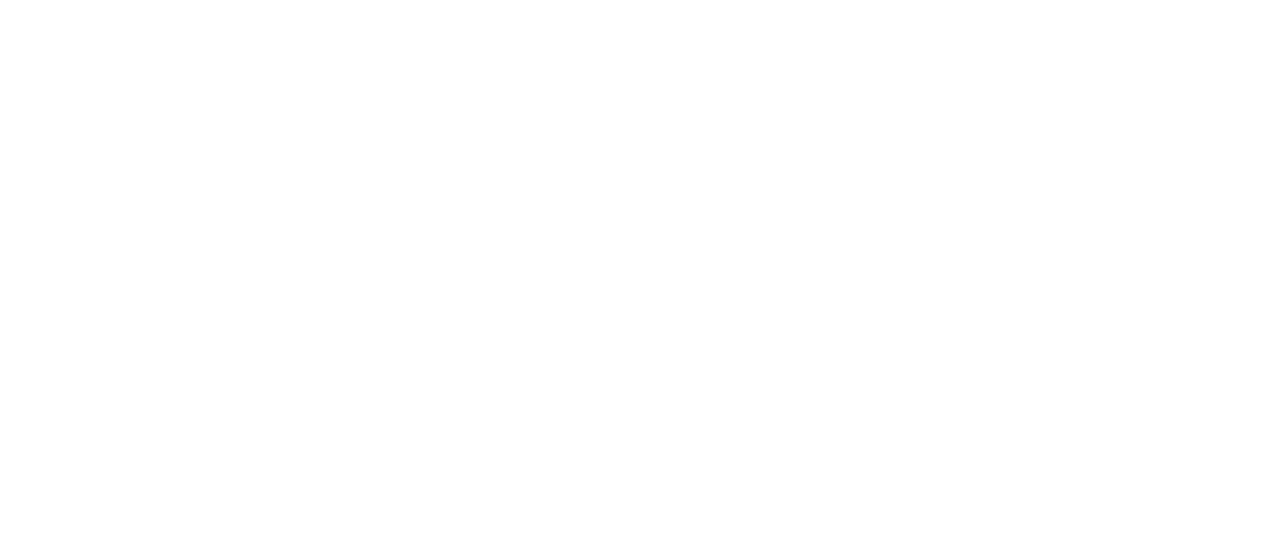
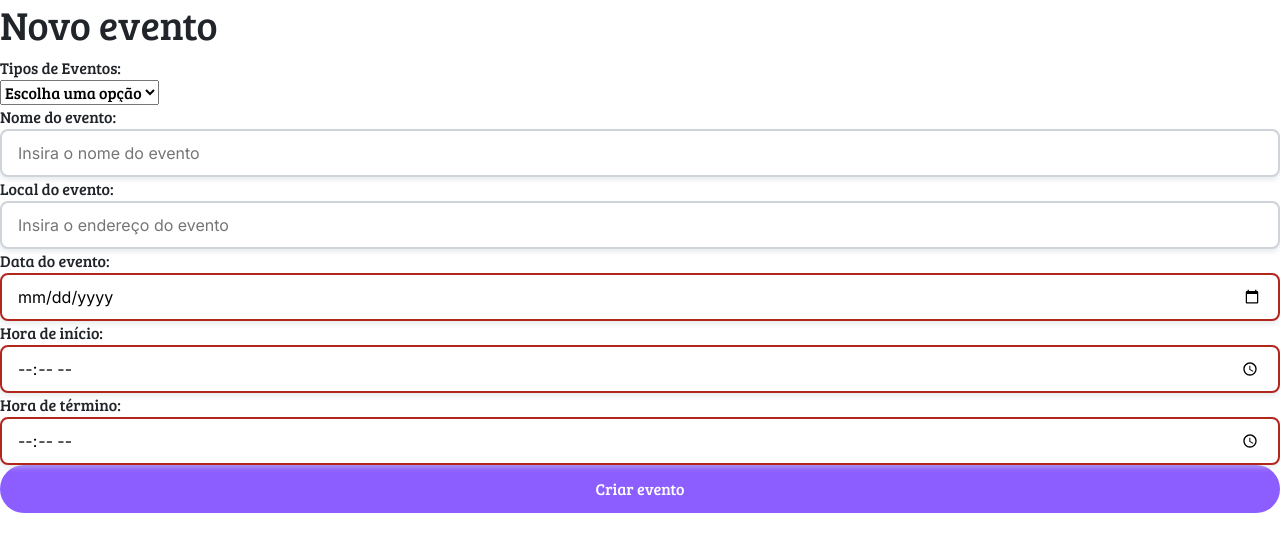
Before and after one commit to Eventhub-TCC/eventhub-tcc.github.io, a React (Create React App) app: page /criar-evento in a window 1280 px wide. Before the commit this address had no page. Shown: the top 552 px of the page. Built offline with nearby package versions, Linux system fonts and the light colour scheme.

Commit message:
feat(frontend): cria pagina de cadastro de eventos
- pagina de cadastro de eventos sem estilização
- altera hook tipoUsuario para tipo array number
- mudança nos props de imputRadio, Botao e imput
- adição do componente select
- alteração na rota do cadastro de eventos

```diff
--- a/src/App.tsx
+++ b/src/App.tsx
@@ -1,5 +1,6 @@
-import Login from './paginas/Login_m/Login'
-import Cadastro from './paginas/Cadastro/Cadastro'
+import Login from './paginas/Login/Login'
+import Cadastro from './paginas/CadastroUsuario/Cadastro'
+import CadastroEvento from './paginas/CadastroEvento/CadastroEvento'
 import { BrowserRouter, Routes, Route } from 'react-router'
 
 const App = () => {
@@ -9,6 +10,7 @@
         <Routes>
           <Route path='login' element={<Login />}/>
           <Route path= 'cadastro' element={<Cadastro />}/>
+          <Route path='criar-evento' element={<CadastroEvento />}/>
         </Routes>
       </BrowserRouter>
     </div>
--- a/src/componentes/Botao/Botao.tsx
+++ b/src/componentes/Botao/Botao.tsx
@@ -1,12 +1,13 @@
 import React from 'react'
 import './Botao.css'
 
-const Botao = ({tamanho = 'med', cor = 'var(--purple-700)', funcao, texto}: any) => {
+const Botao = ({tamanho = 'med', cor = 'var(--purple-700)', funcao, texto,submit=false}: any) => {
   return (
     <button
       className={`botao ${tamanho}`}
       style={{'--cor-principal': cor} as React.CSSProperties}
       onClick={funcao}
+      type={submit ? "submit" : 'button'}
     >
       {texto}
     </button>
--- a/src/componentes/Input/Input.tsx
+++ b/src/componentes/Input/Input.tsx
@@ -1,14 +1,19 @@
 import './Input.css'
 
-const Input = ({tipo = 'text', dica, obrigatorio = true, onChange, icone = null, posicaoIcone = 'sem-icone', funcaoIcone = null}: any) => {
+const Input = ({cabecalho = false, cabecalhoTexto = '' , tipo = 'text', dica, obrigatorio = true, onChange, icone = null, posicaoIcone = 'sem-icone', funcaoIcone = null,name}: any) => {
   return (
-    <div className="container-input">
+    <div>
+      <div className={cabecalho === true? 'd-block' : 'd-none'}>
+        <label htmlFor={name}>{cabecalhoTexto}</label>
+      </div>
+      <div className="container-input">
       <input type={tipo}
         className={`input ${!icone && posicaoIcone === 'sem-icone' ? 'input-padding-sem-icone' : (icone && posicaoIcone === 'sem-icone') || posicaoIcone === 'direita' ? 'input-padding-direita' : 'input-padding-esquerda'}`}
         placeholder={dica}
         required={obrigatorio}
         onChange={onChange}
-        name='input'
+        name={name}
+        id={name}
       />
       {
         !icone && posicaoIcone === 'sem-icone' ?
@@ -22,6 +27,8 @@
             </button>
       }
     </div>
+    </div>
+
   )
 }
 
--- a/src/componentes/InputRadio/InputRadio.tsx
+++ b/src/componentes/InputRadio/InputRadio.tsx
@@ -1,9 +1,9 @@
 import './InputRadio.css'
 
-const InputRadio = ({nome, textoLabel, id, funcao}: any) => {
+const InputRadio = ({nome, textoLabel, id, funcao, value}: any) => {
   return (
     <label htmlFor={id} className='label_radio'>
-      <input className='radio' type="radio" name={nome} id={id} onChange={funcao}/> {textoLabel}
+      <input className='radio' type="radio" name={nome} id={id} onChange={funcao} value={value}/> {textoLabel}
       <span className='radio_span'></span>
     </label>
   )
--- /dev/null
+++ b/src/componentes/Select/Select.tsx
@@ -0,0 +1,20 @@
+import React from 'react'
+
+const Select = ({cabecalho=false,cabecalhoTexto='cabeçalho:',dica='Escolha uma opção', opcoes, funcao}:any) => {
+    const defineOpcoes = opcoes.map((el:any,id:any)=>{
+        return <option key={id} value={el}>{el}</option>
+    })
+  return (
+    <div>
+        <label className={cabecalho===true? 'd-block' : 'd-none'}>{cabecalhoTexto}</label>
+        <div>
+            <select onChange={funcao}>
+                <option>{dica}</option>
+            {defineOpcoes}
+            </select>
+        </div>
+    </div>
+  )
+}
+
+export default Select
--- /dev/null
+++ b/src/paginas/CadastroEvento/CadastroEvento.tsx
@@ -0,0 +1,59 @@
+import { ChangeEvent, FormEvent, useState } from 'react'
+import './CadastroEvento.css'
+import Input from '../../componentes/Input/Input'
+import Botao from '../../componentes/Botao/Botao'
+import Select from '../../componentes/Select/Select'
+import axios from 'axios'
+
+
+const CadastroEvento = () => {
+  const [tipoEvento, setTipoEvento] = useState(0)
+  const [nomeEvento, setNomeEvento] = useState('')
+  const [localEvento, setLocalEvento] = useState('')
+  const [horaInicio, setHoraInicio] = useState('')
+  const [horaFim, setHoraFim] = useState('')
+  const [dataEvento, setDataEvento] = useState(new Date())
+
+
+  const criarEvento = async(e:FormEvent<HTMLFormElement>,nomeEvento: string,localEvento: string,dataEvento: Date,horaInicio:string,horaFim:string,idTipoEvento:number)=>{
+    e.preventDefault()
+    await axios.post('http://localhost:3000/users/ca5f6e79-2373-40fa-a550-7ce58d7da19a/events',{
+      nomeEvento,
+      localEvento,
+      dataEvento,
+      horaInicio,
+      horaFim,
+      idTipoEvento,
+      idUsuario: 'ca5f6e79-2373-40fa-a550-7ce58d7da19a'
+    } )
+  }
+
+  return (
+    <form>
+      <h1>Novo evento</h1>
+        <div>
+          <Select cabecalho={true} cabecalhoTexto='Tipos de Eventos:' opcoes={[1,2,3]} funcao={(e:ChangeEvent<HTMLSelectElement>)=>{setTipoEvento(Number(e.target.value))}}/>
+        </div>
+        <div>
+          <Input cabecalho={true} cabecalhoTexto='Nome do evento:' tipo='text' dica='Insira o nome do evento' onChange={(e:ChangeEvent<HTMLInputElement>)=>{setNomeEvento(e.target.value)}}/>
+        </div>
+        <div>
+          <Input cabecalho={true} cabecalhoTexto='Local do evento:' dica='Insira o endereço do evento' tipo='text' obrigatorio={false} onChange={(e:ChangeEvent<HTMLInputElement>)=>{setLocalEvento(e.target.value)}}/>
+        </div>
+        <div>
+          <Input cabecalho={true} cabecalhoTexto='Data do evento:' dica='Insira a data do evento' tipo='date' onChange={(e:ChangeEvent<HTMLInputElement>)=>{setDataEvento(new Date(e.target.value))}}/>
+        </div>
+        <div>
+          <Input cabecalho={true} cabecalhoTexto='Hora de início:' dica='Insira a hora de início' tipo='time'  onChange={(e:ChangeEvent<HTMLInputElement>)=>{setHoraInicio(e.target.value);console.log(horaInicio)}}/>
+        </div>
+        <div>
+          <Input cabecalho={true} cabecalhoTexto='Hora de término:' dica='Insira a hora de término' tipo='time'  onChange={(e:ChangeEvent<HTMLInputElement>)=>{setHoraFim(e.target.value)}}/>
+        </div>
+        <div>
+          <Botao texto='Criar evento' tamanho='max' funcao={(e:FormEvent<HTMLFormElement>)=>{criarEvento(e,nomeEvento,localEvento,dataEvento,horaInicio,horaFim,tipoEvento)}}/>
+        </div>
+    </form>
+  )
+}
+
+export default CadastroEvento
--- a/src/paginas/Login_m/Login.tsx
+++ b/src/paginas/Login/Login.tsx
@@ -12,9 +12,9 @@
   const logar = async (event: FormEvent<HTMLFormElement>, email:string, senha:string)=>{
     try{
       event.preventDefault()
-      const { data } = await axios.post('http://localhost:3000/signin', {
-        emailLogin: email,
-        senhaLogin: senha
+      const { data } = await axios.post('http://localhost:3000/users/signin', {
+        email,
+        senha
       })
       console.log(`Usuário autenticado! Token: ${data.token}`)
     }
```
Also changed, not shown: src/paginas/CadastroUsuario/Cadastro.tsx (renamed from src/paginas/Cadastro/Cadastro.tsx, +54 -10 lines), src/componentes/Select/Select.css (added), src/paginas/CadastroEvento/CadastroEvento.css (added), src/paginas/CadastroUsuario/Cadastro.css (renamed from src/paginas/Cadastro/Cadastro.css), src/paginas/Login/Login.css (renamed from src/paginas/Login_m/Login.css).
